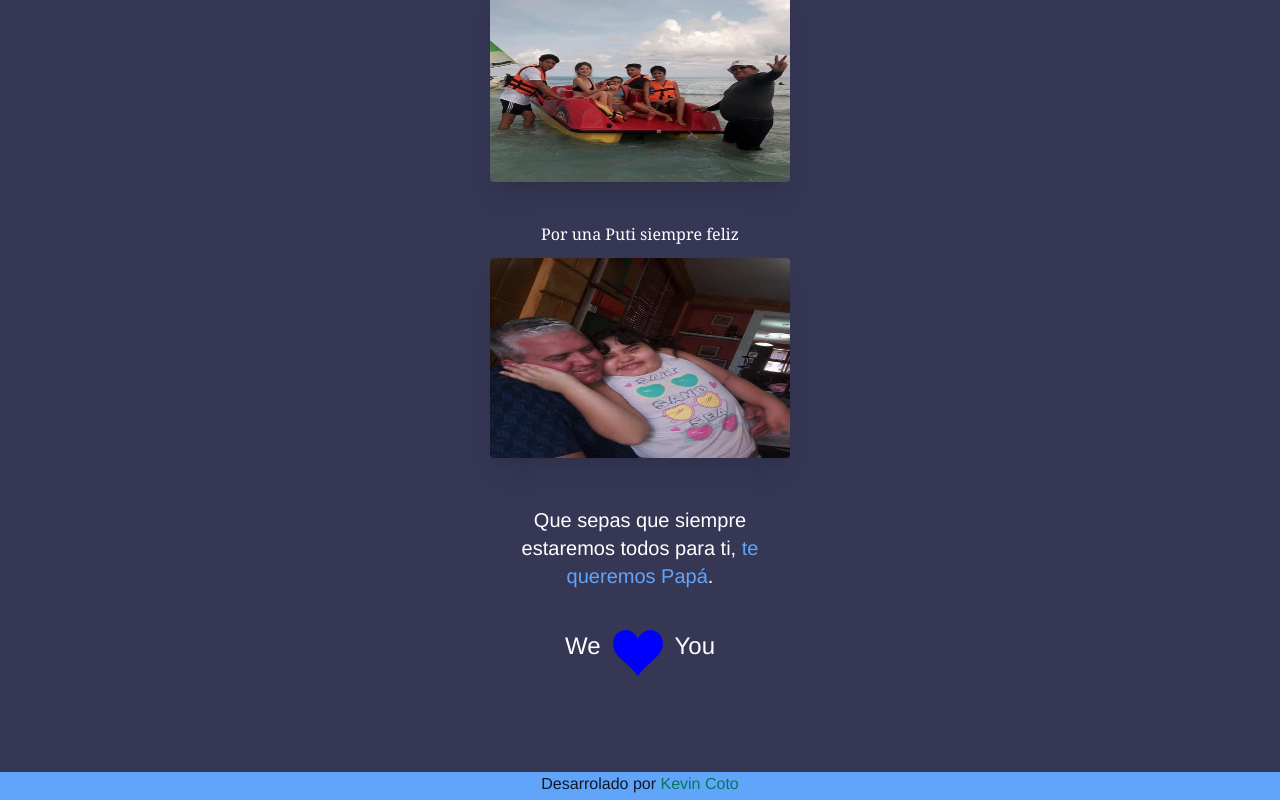
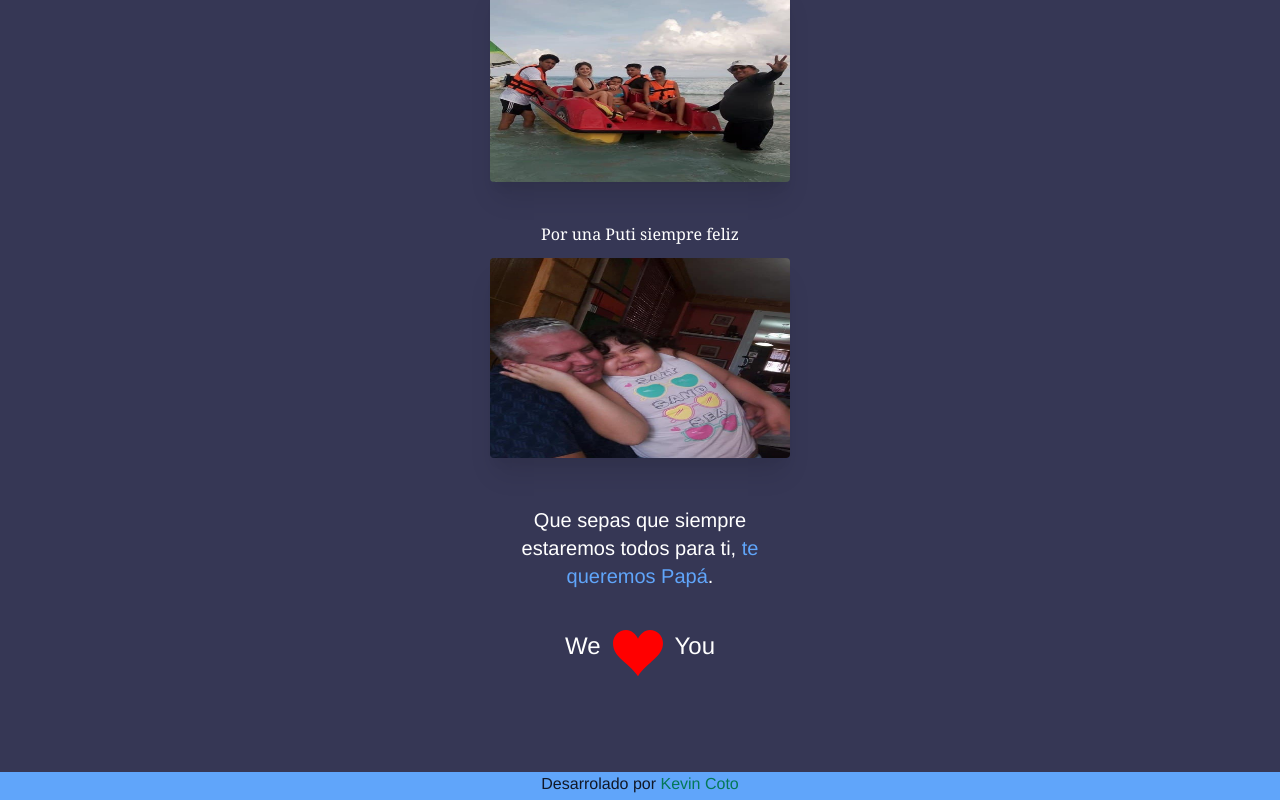
Before and after one commit to KevinCotoCarrera/fatherday, a Vue app: page / in a window 1280 px wide. Shown: the part 802-1602 px from the top of the page. Built offline with nearby package versions, Linux system fonts and the light colour scheme.

Commit message:
Update HelloWorld.vue

```diff
--- a/src/components/HelloWorld.vue
+++ b/src/components/HelloWorld.vue
@@ -134,7 +134,7 @@ li {
   transform: translateX(0px)
 }
 .heart {
-  fill: blue;
+  fill: red;
 
   width: 50px;
   animation: pulse 1s ease infinite;
```
